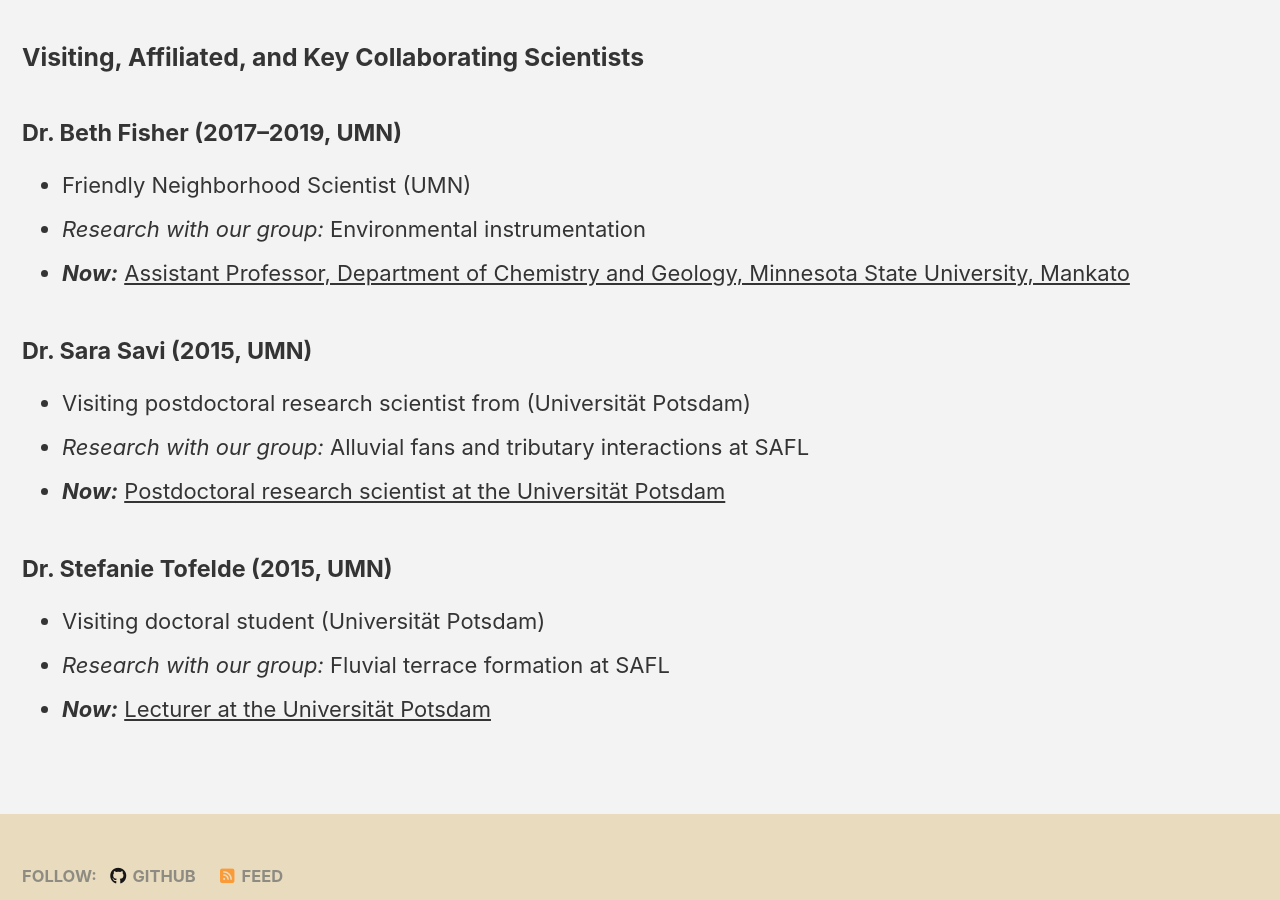
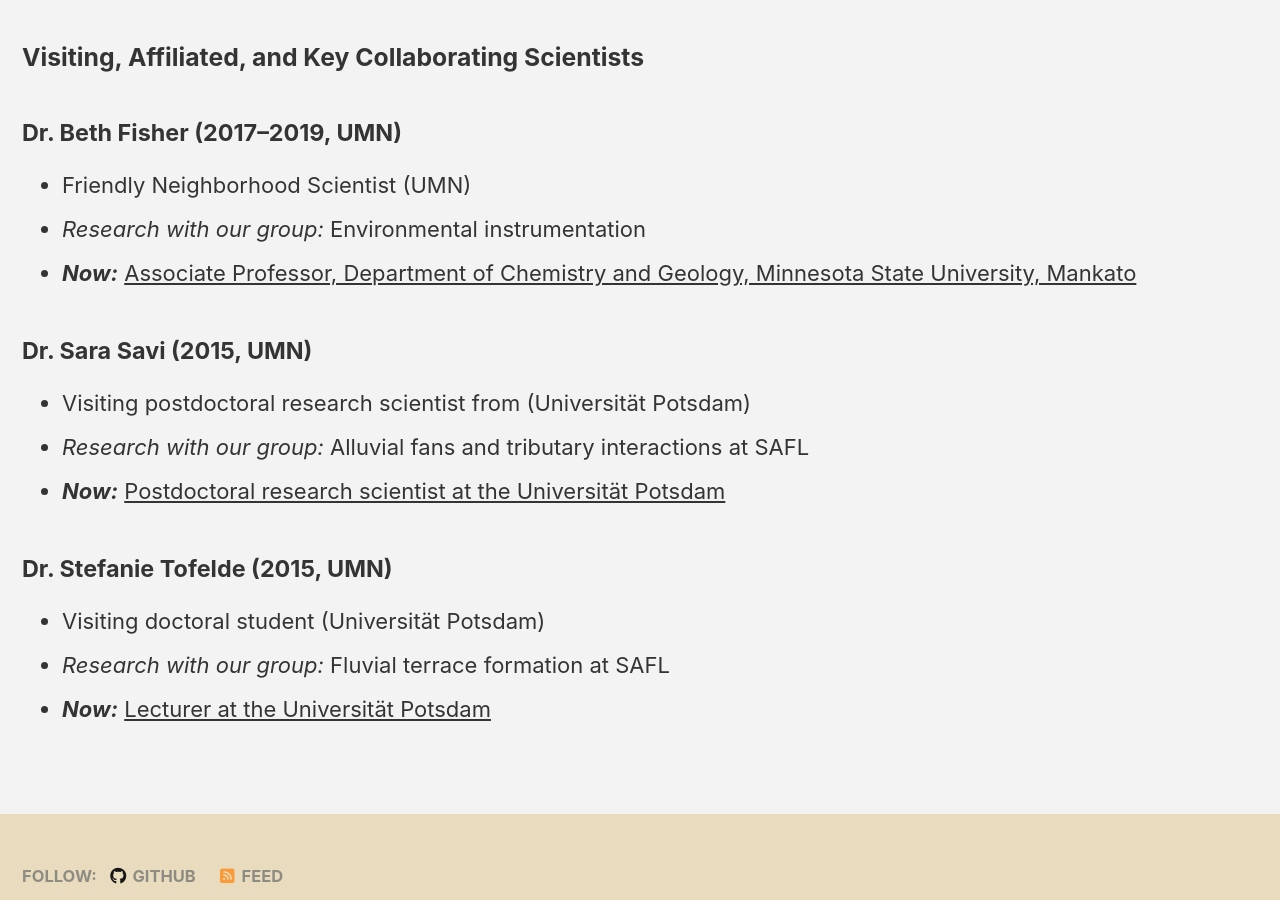
Before and after one commit to MNiMORPH/MNiMORPH.github.io, a Jekyll site: the page built from _pages/people.md, in a window 1280 px wide and 900 px high, scrolled down 20505 px. Built offline with Jekyll 4.4.1, drawn with Linux system fonts in a browser that asks for light colours; cached includes are drawn as plain includes; nearby versions of some CDN libraries.

Commit message:
Beth: with tenure!

```diff
--- a/_pages/people.md
+++ b/_pages/people.md
@@ -607,7 +607,7 @@ animals:
 #### Dr. Beth Fisher (2017–2019, UMN)
 * Friendly Neighborhood Scientist (UMN)
 * *Research with our group:* Environmental instrumentation
-* ***Now:*** [Assistant Professor, Department of Chemistry and Geology, Minnesota State University, Mankato](https://cset.mnsu.edu/departments/chemistry-and-geology/faculty-and-staff/beth-fisher/)
+* ***Now:*** [Associate Professor, Department of Chemistry and Geology, Minnesota State University, Mankato](https://cset.mnsu.edu/departments/chemistry-and-geology/faculty-and-staff/beth-fisher/)
 
 #### Dr. Sara Savi (2015, UMN)
 * Visiting postdoctoral research scientist from (Universität Potsdam)
```
